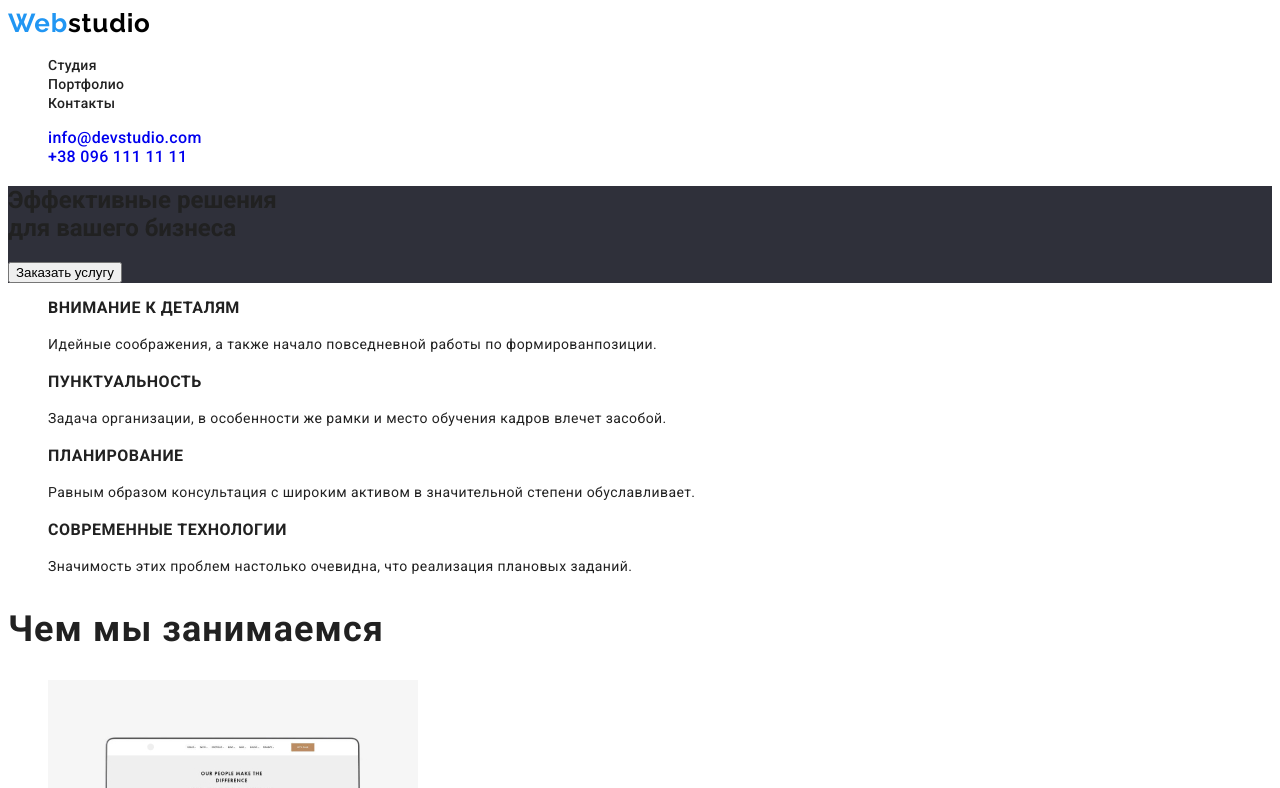
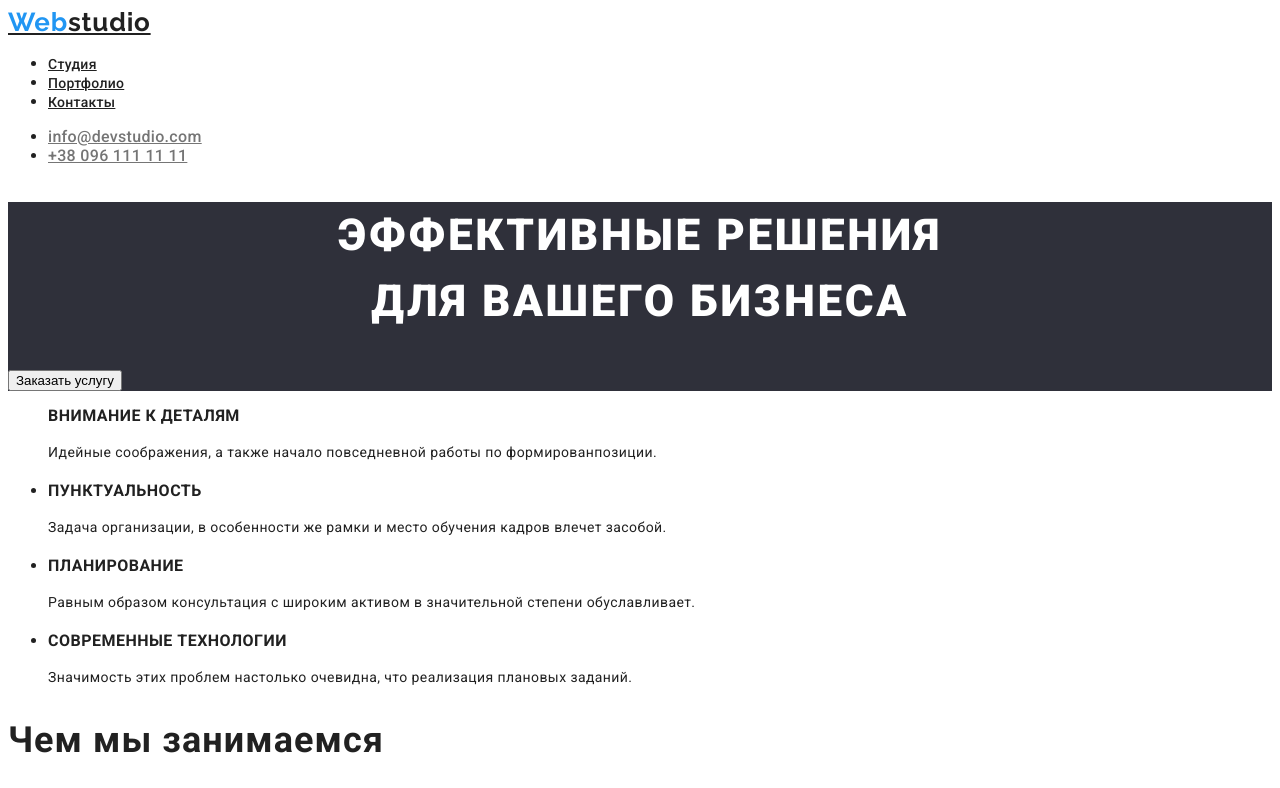
Before and after one commit to Evgenii-lab/goit-markup-hw-02, a plain HTML site: page index.html in a window 1280 px wide. Shown: the top 788 px of the page. Drawn offline with Linux system fonts and the light colour scheme.

Commit message:
goit-markup-hw-02

```diff
--- a/css/styles.css
+++ b/css/styles.css
@@ -10,28 +10,23 @@ body {
   color: var(--text-color);
 }
 .logo_studio {
-font-family: Raleway;
-font-style: normal;
-font-weight: bold;
-font-size: 26px;
-line-height: 31px;
-letter-spacing: 0.03em;
-color: #000000;
+  font-family: Raleway;
+  font-weight: 700;
+  font-size: 26px;
+  line-height: 1.15;
+  font-style: normal;
+  color: var(--text-color);
+  letter-spacing: 0.03em;
 }
 span {
-font-family: Raleway;
-font-style: normal;
-font-weight: bold;
-font-size: 26px;
-line-height: 31px;
-letter-spacing: 0.03em;
-color: #2196F3;
+color: var(--color-link);
+}
+a {
+list-style-type: none;
 }
 ul,
-li,
-a {
+li {
   text-decoration: none;
-  list-style-type: none;
 }
 .header-adress {
   font-weight: 500;
@@ -55,6 +50,7 @@ a {
   letter-spacing: 0.02em;
 }
 .header-adress,
+.image_txt {
   color: var(--color-tipe);
 }
 .main-title {
@@ -139,7 +135,7 @@ h2,
   cursor: pointer;
 }
 .hero {
-  background-color: #f5f4fa;
+background-color: #f5f4fa;
 }
 .image_name {
   font-weight: 500;
@@ -155,5 +151,6 @@ h2,
   letter-spacing: 0.03em;
 }
 .besement_contacts {
-  background-color: var(--color-font);
+background-color: var(--color-font);
 }
+.logo_studio
```
